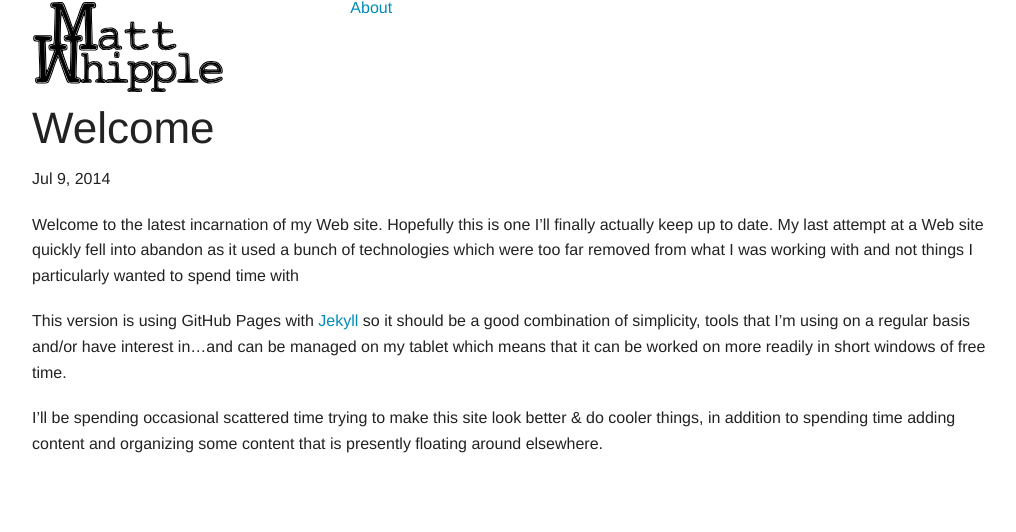
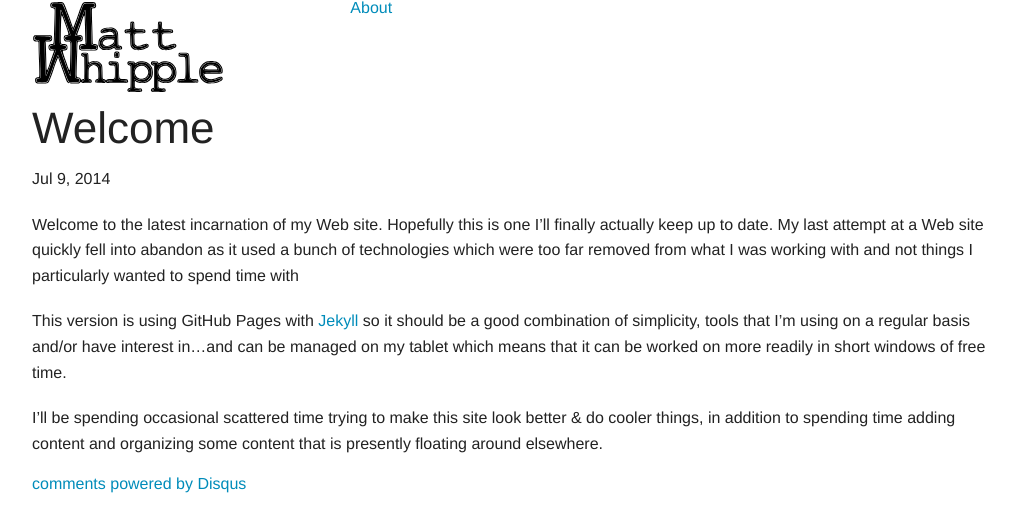
Before and after one commit to mwhipple/old_mwhipple.github.io, a Jekyll site: the page built from _posts/2014-07-09-new-web-site.md, in a window 1280 px wide. Shown: the top 532 px of the page, without its empty margins (123-1139 px from the left). Built offline with Jekyll 4.4.1, drawn with Linux system fonts in a browser that asks for light colours; comment, search, counter and statistics services are not loaded; some of the changed lines change nothing that is shown.

Commit message:
Added disqus

```diff
--- a/_layouts/post.html
+++ b/_layouts/post.html
@@ -12,4 +12,18 @@
   {{ content }}
   </article>
 
+  <div id="disqus_thread"></div>
+  <script type="text/javascript">
+  var disqus_shortname = 'mattwhipplecom';
+
+        (function() {
+            var dsq = document.createElement('script'); dsq.type = 'text/javascript'; dsq.async = true;
+            dsq.src = '//' + disqus_shortname + '.disqus.com/embed.js';
+            (document.getElementsByTagName('head')[0] || document.getElementsByTagName('body')[0]).appendChild(dsq);
+        })();
+    </script>
+    <noscript>Please enable JavaScript to view the <a href="http://disqus.com/?ref_noscript">comments powered by Disqus.</a></noscript>
+    <a href="http://disqus.com" class="dsq-brlink">comments powered by <span class="logo-disqus">Disqus</span></a>
+
+
 </div>
```
